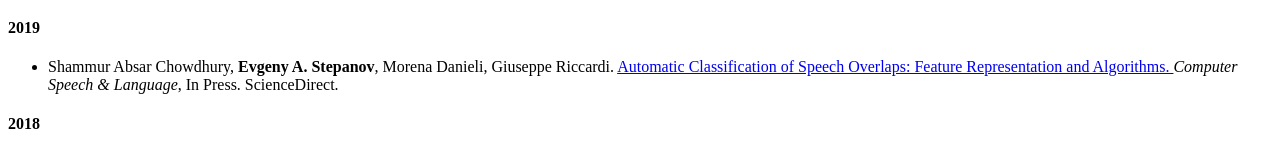
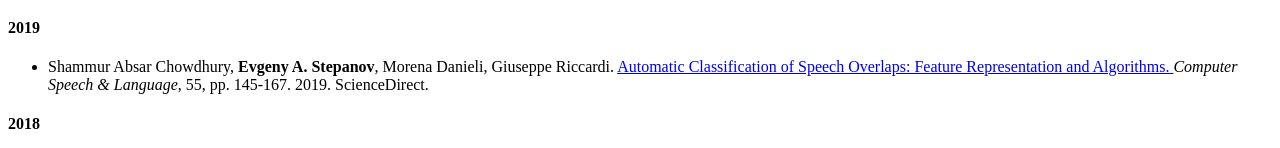
Before and after one commit to esrel/esrel.github.io, a plain HTML site: page index.html in a window 1280 px wide. Shown: the part 747-895 px from the top of the page. Drawn offline with Linux system fonts and the light colour scheme.

Commit message:
Update index.html

```diff
--- a/index.html
+++ b/index.html
@@ -117,7 +117,7 @@ Shammur Absar Chowdhury, <b>Evgeny A. Stepanov</b>, Morena Danieli, Giuseppe Ric
 Automatic Classification of Speech Overlaps: Feature Representation and Algorithms.
 </a>
 <em>Computer Speech &amp; Language</em>,
-In Press. ScienceDirect.
+ 55, pp. 145-167. 2019. ScienceDirect.
 <br>
 </li>
 </ul>
```
